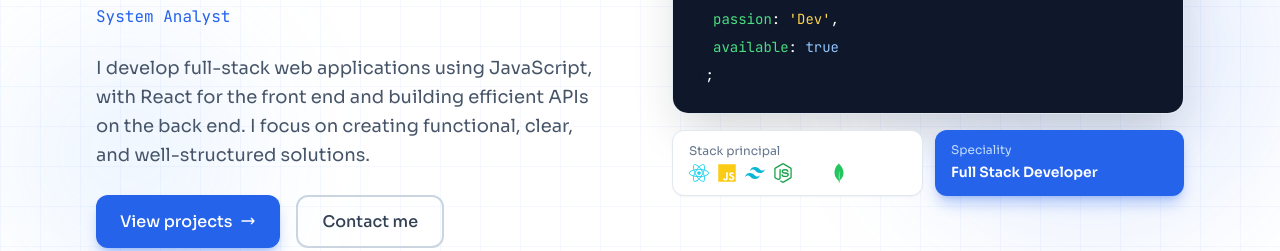
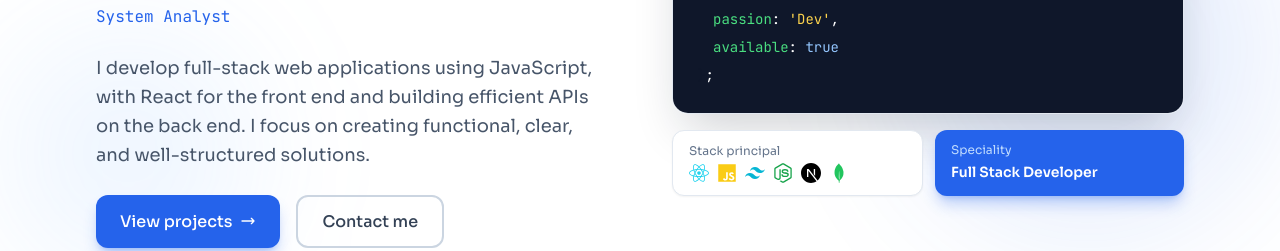
Before and after one commit to KarenCordoba16/kcportfolio, a React (Vite) app in the folder frontend/: page / in a window 1280 px wide. Shown: the part 354-605 px from the top of the page. Built offline with nearby package versions, Linux system fonts and the light colour scheme; no server answers.

Commit message:
Ajustes visuales del fondo

```diff
--- a/frontend/src/App.jsx
+++ b/frontend/src/App.jsx
@@ -32,7 +32,7 @@ function App() {
 
   return (
     <BrowserRouter>
-      <div className="min-h-screen bg-white dark:bg-slate-900 text-slate-900 dark:text-slate-100 transition-colors duration-300">
+      <div className="min-h-screen bg-white dark:bg-[#10121b] text-slate-900 dark:text-slate-100 transition-colors duration-300">
         <Navbar darkMode={darkMode} toggleDarkMode={() => setDarkMode(d => !d)} />
         <main>
           <Routes>
--- a/frontend/src/components/layout/Navbar.jsx
+++ b/frontend/src/components/layout/Navbar.jsx
@@ -58,7 +58,7 @@ export default function Navbar({ darkMode, toggleDarkMode }) {
   return (
     <header className={`fixed top-0 left-0 right-0 z-50 transition-all duration-300
       ${scrolled
-        ? 'bg-white/90 dark:bg-slate-900/90 backdrop-blur-md shadow-sm border-b border-slate-200/50 dark:border-slate-700/50'
+        ? 'bg-white/90 dark:bg-slate-900/80 backdrop-blur-md shadow-sm border-b border-slate-200 dark:border-slate-800'
         : 'bg-transparent'
       }`}>
       <nav className="max-w-6xl mx-auto px-4 sm:px-6 lg:px-8">
--- a/frontend/src/index.css
+++ b/frontend/src/index.css
@@ -31,7 +31,7 @@ body {
 /* Dark mode body */
 .dark body,
 body.dark {
-  background-color: #0f172a;
+  background-color: #141414;
   color: #f1f5f9;
 }
 
--- a/frontend/src/pages/Home.jsx
+++ b/frontend/src/pages/Home.jsx
@@ -41,7 +41,7 @@ export default function Home() {
     <section className="relative min-h-screen flex items-center overflow-hidden">
 
       {/* Fondo con patrón de grid */}
-      <div className="absolute inset-0 bg-grid-pattern bg-grid opacity-100 dark:opacity-50 pointer-events-none" />
+      <div className="pointer-events-none" />
 
       {/* Burbuja de color de fondo */}
       <div className="absolute top-1/4 right-0 w-96 h-96 bg-blue-600/10 dark:bg-blue-600/5
@@ -137,7 +137,7 @@ export default function Home() {
                   <FaJs className="text-yellow-400" />
                   <SiTailwindcss className='text-cyan-500'/>
                   <FaNodeJs className='text-green-600' />
-                  <SiNextdotjs className="text-white" />
+                  <SiNextdotjs className="text-black dark:text-white" />
                   <SiMongodb className="text-green-500" />
                 </div>
               </div>
```
